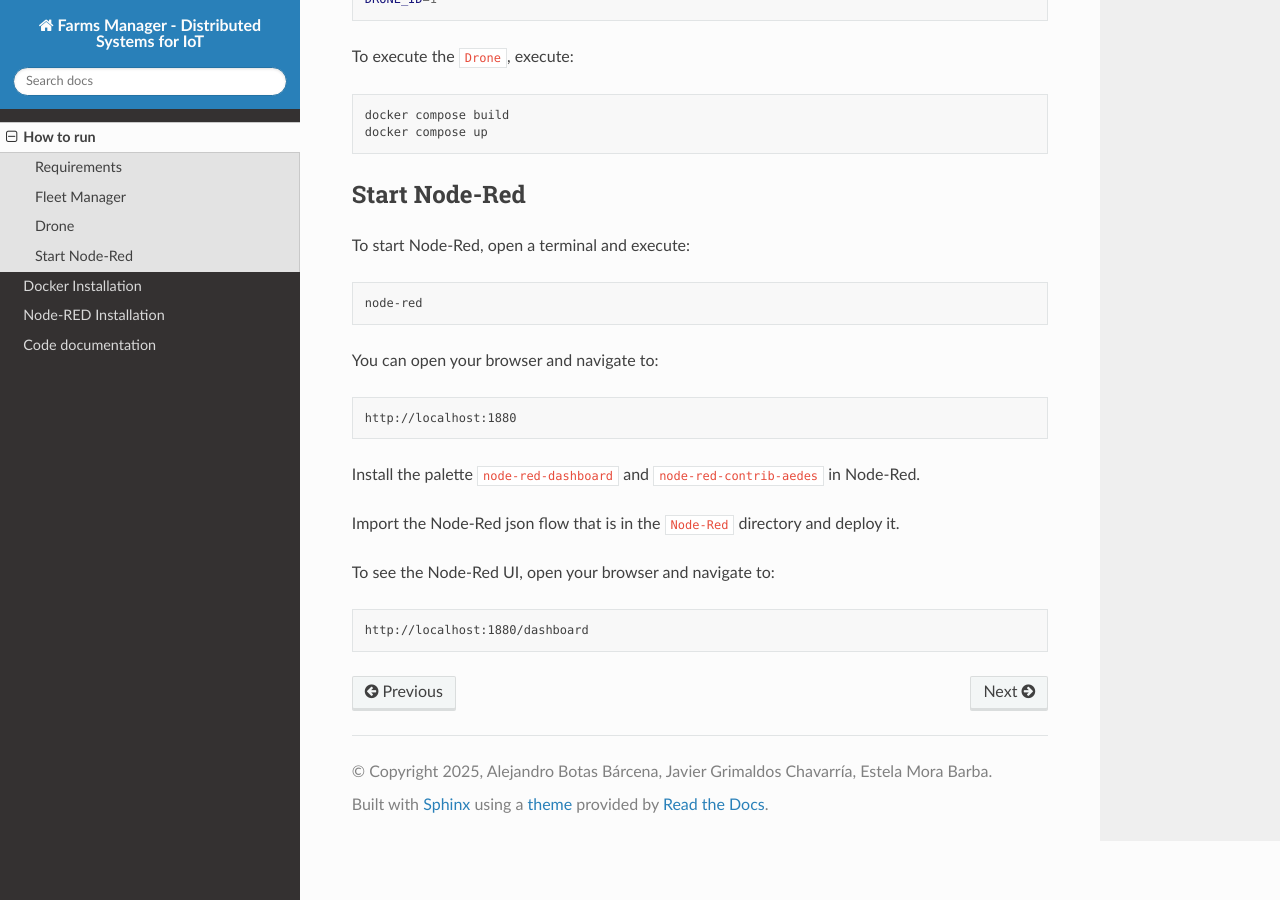
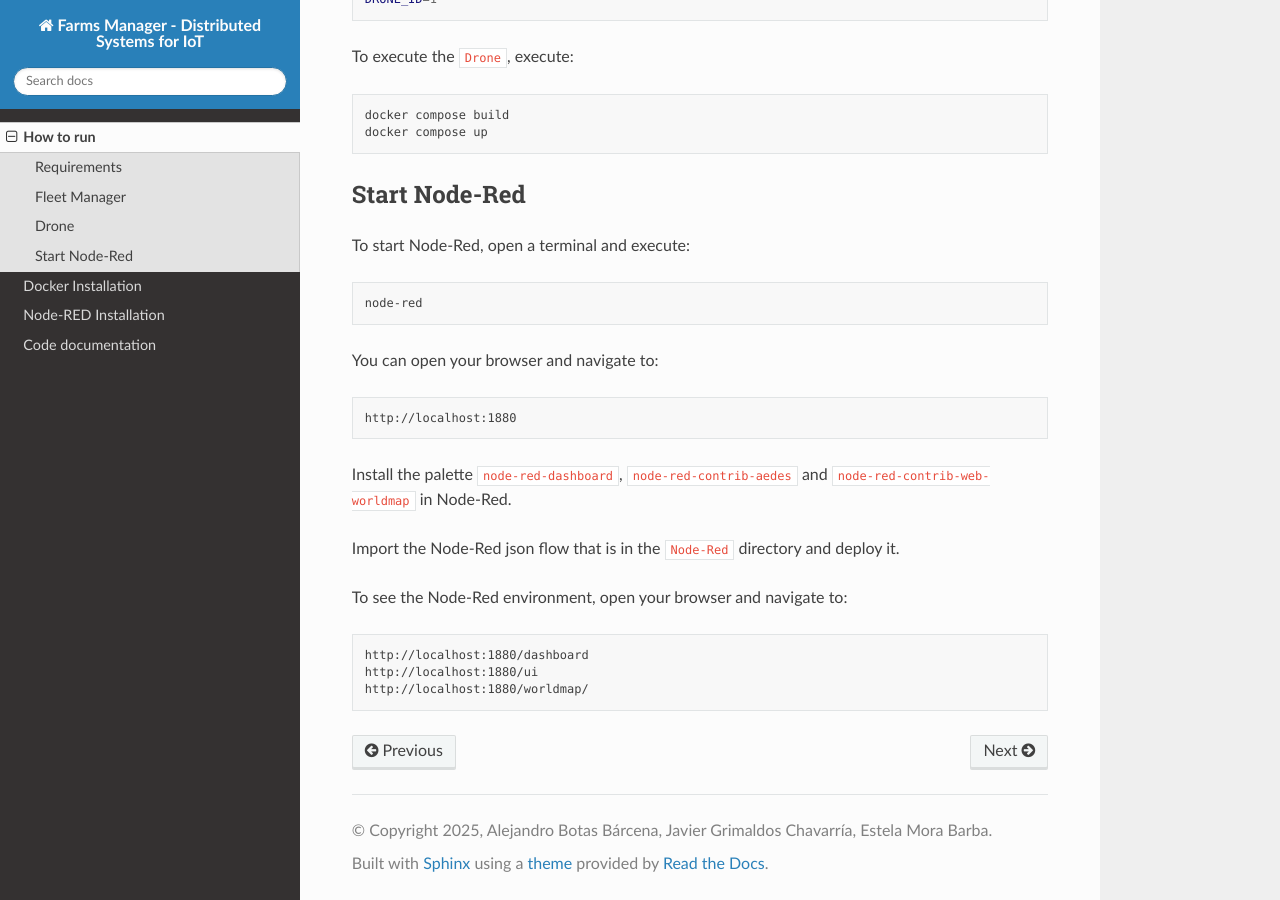
Before and after one commit to Estelamb/Distributed_IoT, a Sphinx documentation site: the page built from docs/source/Getting_started/how_to_run.rst, in a window 1280 px wide and 900 px high, scrolled down 1226 px. Built offline with Sphinx 7.4.7 and the Read the Docs theme 3.1.0, drawn with Linux system fonts in a browser that asks for light colours.

Commit message:
How to run

```diff
--- a/docs/source/Getting_started/how_to_run.rst
+++ b/docs/source/Getting_started/how_to_run.rst
@@ -73,12 +73,14 @@ You can open your browser and navigate to:
 
     http://localhost:1880
 
-Install the palette ``node-red-dashboard`` and ``node-red-contrib-aedes`` in Node-Red.
+Install the palette ``node-red-dashboard``, ``node-red-contrib-aedes`` and ``node-red-contrib-web-worldmap`` in Node-Red.
 
 Import the Node-Red json flow that is in the ``Node-Red`` directory and deploy it.
 
-To see the Node-Red UI, open your browser and navigate to:
+To see the Node-Red environment, open your browser and navigate to:
 
 .. code-block:: bash
 
-    http://localhost:1880/dashboard
+   http://localhost:1880/dashboard
+   http://localhost:1880/ui
+   http://localhost:1880/worldmap/
```
